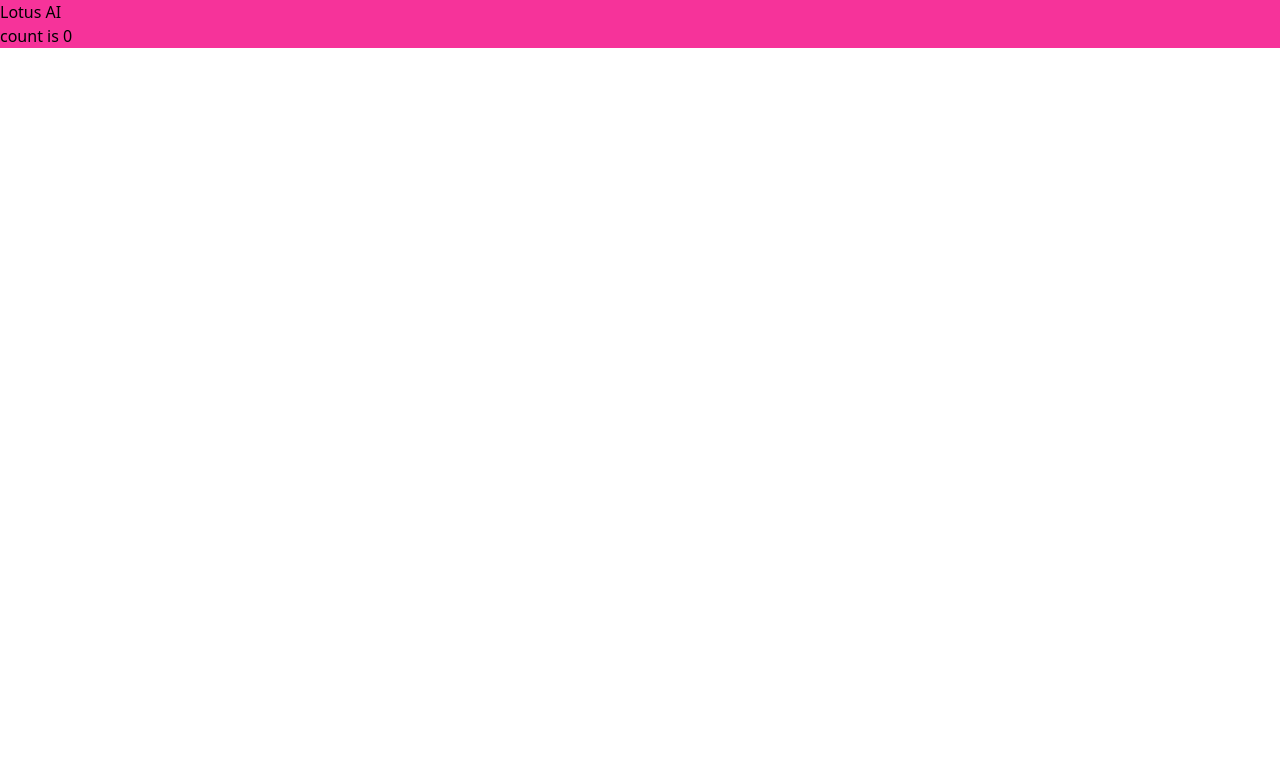
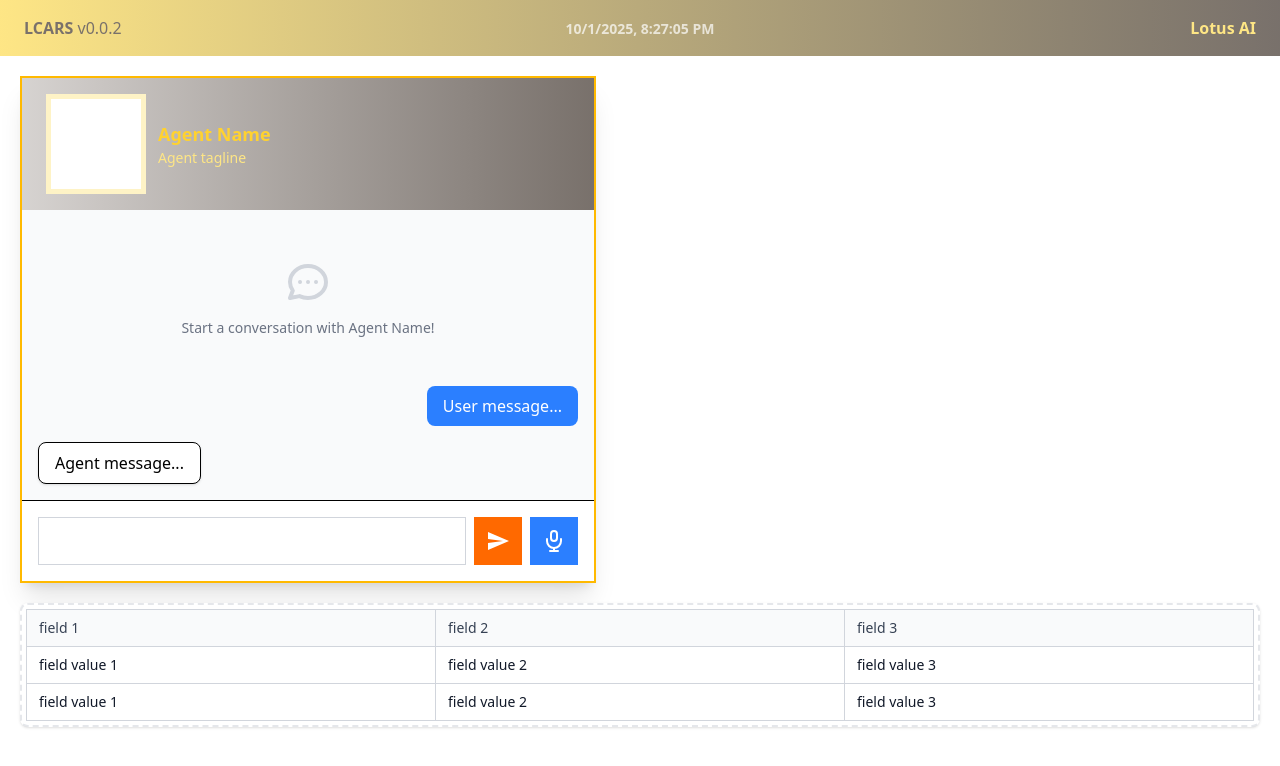
Before and after one commit to jnmandal/lcars-web, a React (Vite) app: page / in a window 1280 px wide. Shown: the top 766 px of the page. Built offline with nearby package versions, Linux system fonts and the light colour scheme.

Commit message:
Bring in UI aesthetics from initial prototype

```diff
--- a/src/App.tsx
+++ b/src/App.tsx
@@ -1,17 +1,115 @@
-import { useState } from 'react'
+import 'react'
+import Clock from './Clock.tsx';
 
 function App() {
-  const [count, setCount] = useState(0)
-
   return (
-    <div class="bg-pink-500">
-      <h1>Lotus AI</h1>
-      <div className="card">
-        <button onClick={() => setCount((count) => count + 1)}>
-          count is {count}
-        </button>
+    <>
+      <div className="bg-gradient-to-r from-amber-200 to-stone-500 px-6 py-4 flex flex-row">
+        <div className="text-stone-500 flex-1">
+          <span className="font-bold">LCARS</span>&nbsp;<span>v0.0.2</span>
+        </div>
+        <div className="text-white font-bold justify flex-1 text-center">
+          <Clock />
+        </div>
+        <div className="text-amber-200 font-bold flex-1 text-right">
+          Lotus AI
+        </div>
       </div>
-    </div>
+      <div className="lg:col-span-1 my-5 max-w-xl mx-5">
+        <div className="bg-white shadow-xl  h-full flex flex-col border-2 border-amber-400">
+          <div className="bg-gradient-to-r from-stone-300 to-stone-500 px-6 py-4">
+            <div className="flex items-center space-x-3">
+              <div className="w-25 h-25 bg-white bg-opacity-20 flex items-center justify-center border-5 border-amber-100">
+                <img />
+              </div>
+               <div>
+                <h3 className="text-lg font-semibold text-amber-300">Agent Name</h3>
+                <p className="text-amber-200 text-sm">
+                  Agent tagline
+                </p>
+              </div>
+            </div>
+          </div>
+          {/* style max-heigh 400 ? */}
+          <div className="flex-1 p-4 overflow-y-auto space-y-4 bg-gray-50" >
+            <div className="text-center text-gray-500 text-sm py-8">
+              <svg className="w-12 h-12 text-gray-300 mx-auto mb-3" fill="none" stroke="currentColor" viewBox="0 0 24 24">
+                <path stroke-linecap="round" stroke-linejoin="round" stroke-width="2" d="M8 12h.01M12 12h.01M16 12h.01M21 12c0 4.418-4.03 8-9 8a9.863 9.863 0 01-4.255-.949L3 20l1.395-3.72C3.512 15.042 3 13.574 3 12c0-4.418 4.03-8 9-8s9 3.582 9 8z" />
+              </svg>
+              Start a conversation with Agent Name!
+            </div>
+            <div className="flex justify-end">
+              <div className="bg-blue-500 text-white px-4 py-2 rounded-lg max-w-xs">
+                User message...
+              </div>
+            </div>
+            <div className="flex justify-start">
+              <div className="bg-white text-black border px-4 py-2 rounded-lg max-w-xs shadow-sm">
+                Agent message...
+              </div>
+            </div>
+            {/* thinking indicator here... */}
+          </div>
+          <div className="p-4 border-t bg-white ">
+            <form className="flex space-x-2">
+              <input className="flex-1 px-3 py-2 border border-gray-300 focus:outline-none focus:ring-2 focus:ring-amber-500 focus:border-transparent text-black" />
+              <button className="px-3 py-3 bg-orange-500 text-white hover:bg-amber-600 focus:outline-none focus:ring-2 focus:ring-amber-500 focus:ring-offset-2 disabled:opacity-50 transition-colors">
+                <svg width="24" height="24" viewBox="0 0 24 24" fill="none" xmlns="http://www.w3.org/2000/svg">
+                  <path d="M2 21L23 12L2 3V10L17 12L2 14V21Z" fill="currentColor"/>
+                </svg>
+              </button>
+              <button
+                id="record-button"
+                className="px-3 py-3 font-semibold transition-colors flex flex-row bg-blue-500 hover:bg-blue-600 text-white"
+                // {[
+                //   ,
+                //   if(@recording?,
+                //     do: "bg-red-500 hover:bg-red-600 text-white",
+                //     else: "bg-blue-500 hover:bg-blue-600 text-white"
+                //   )
+                // ]}
+              >
+                <svg width="24" height="24" viewBox="0 0 24 24" fill="none" xmlns="http://www.w3.org/2000/svg">
+                  <rect x="9" y="2" width="6" height="10" rx="3" stroke="currentColor" stroke-width="2" fill="none"/>
+                  <path d="M5 10v2a7 7 0 0 0 14 0v-2" stroke="currentColor" stroke-width="2" stroke-linecap="round"/>
+                  <line x1="12" y1="19" x2="12" y2="22" stroke="currentColor" stroke-width="2" stroke-linecap="round"/>
+                  <line x1="8" y1="22" x2="16" y2="22" stroke="currentColor" stroke-width="2" stroke-linecap="round"/>
+                </svg>
+              </button>
+            </form>
+          </div>
+        </div>
+      </div>
+      <div className="bg-white rounded-lg shadow-sm border border-gray-200 overflow-hidden border-2 border-dashed my-5 p-1 mx-5">
+        <table className="w-full border-collapse">
+            <thead>
+              <tr className="bg-gray-100">
+                <th className="border border-gray-300 px-3 py-2 text-left text-sm font-medium text-gray-700 bg-gray-50 select-none">
+                  field 1
+                </th>
+                <th className="border border-gray-300 px-3 py-2 text-left text-sm font-medium text-gray-700 bg-gray-50 select-none">
+                  field 2
+                </th>
+                <th className="border border-gray-300 px-3 py-2 text-left text-sm font-medium text-gray-700 bg-gray-50 select-none">
+                  field 3
+                </th>
+              </tr>
+            </thead>
+            <tbody>
+              <tr className="hover:bg-blue-50 focus-within:bg-blue-50">
+                <td className="border border-gray-300 px-3 py-2 text-sm text-gray-900 bg-white">field value 1</td>
+                <td className="border border-gray-300 px-3 py-2 text-sm text-gray-900 bg-white">field value 2</td>
+                <td className="border border-gray-300 px-3 py-2 text-sm text-gray-900 bg-white">field value 3</td>
+              </tr>
+              <tr className="hover:bg-blue-50 focus-within:bg-blue-50">
+                <td className="border border-gray-300 px-3 py-2 text-sm text-gray-900 bg-white">field value 1</td>
+                <td className="border border-gray-300 px-3 py-2 text-sm text-gray-900 bg-white">field value 2</td>
+                <td className="border border-gray-300 px-3 py-2 text-sm text-gray-900 bg-white">field value 3</td>
+              </tr>
+            </tbody>
+        </table>
+      </div>
+    </>
   )
 }
 
--- /dev/null
+++ b/src/Clock.tsx
@@ -0,0 +1,21 @@
+import { useState, useEffect } from 'react'
+
+const Clock = () => {
+  const [time, setTime] = useState(new Date());
+
+  useEffect(() => {
+    const timer = setInterval(() => {
+      setTime(new Date());
+    }, 1000);
+
+    return () => clearInterval(timer);
+  }, []);
+
+  return (
+    <span className="text-sm opacity-70">
+      {time.toLocaleString()}
+    </span>
+  );
+};
+
+export default Clock
```
